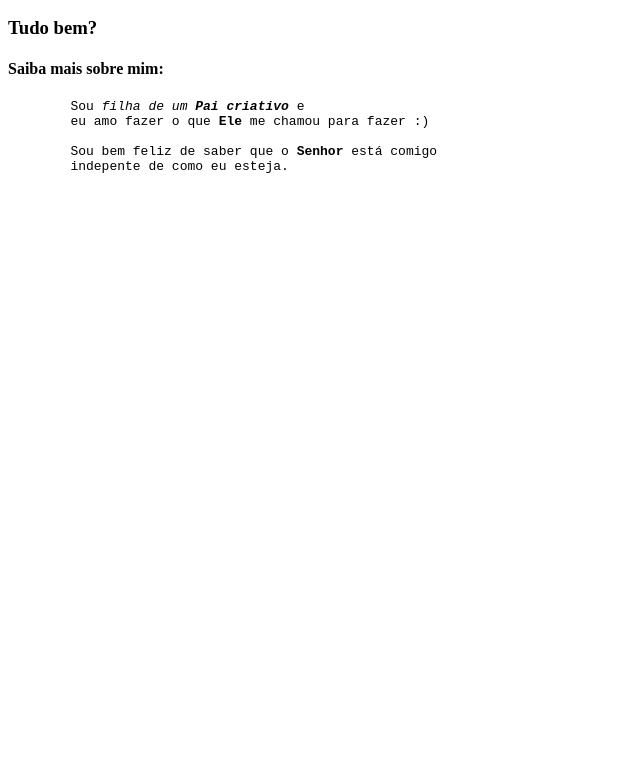
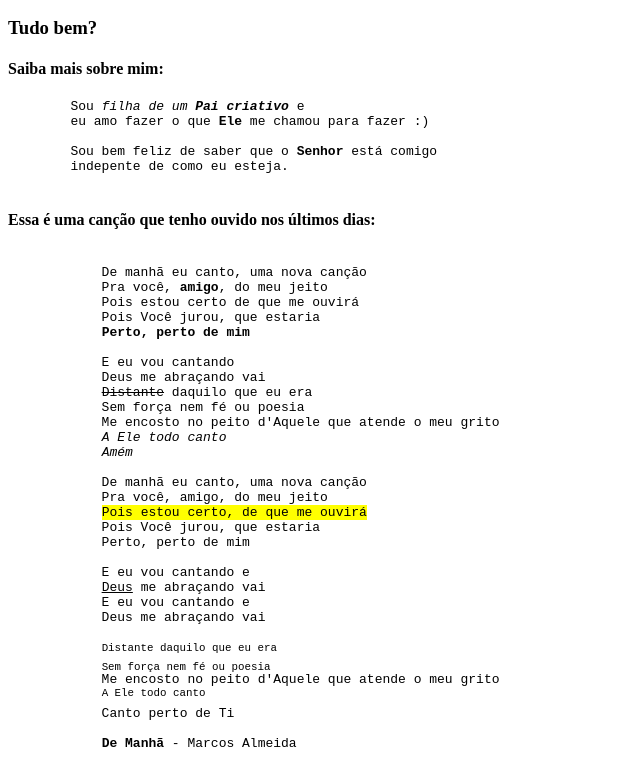
Before and after one commit to annajuliabreu/lms, a plain HTML site: page 01_intro/index.html in a window 1280 px wide. Shown: the part 110-892 px from the top of the page, without its empty margins (0-640 px from the left). Before the commit the page ends 800 px from the top, so only its background shows below. Drawn offline with Linux system fonts and the light colour scheme.

Commit message:
att o doc html

```diff
--- a/01_intro/index.html
+++ b/01_intro/index.html
@@ -25,6 +25,43 @@
         Sou bem feliz de saber que o <b>Senhor</b> está comigo
         indepente de como eu esteja.
         </pre>
+
+        <h4>Essa é uma canção que tenho ouvido nos últimos dias:</h4>
+        <pre>
+            <!-- Formatação de texto - definem elementos inline -->
+            De manhã eu canto, uma nova canção
+            Pra você, <b>amigo</b>, do meu jeito
+            Pois estou certo de que me ouvirá
+            Pois Você jurou, que estaria
+            <strong>Perto, perto de mim</strong>
+
+            E eu vou cantando
+            Deus me abraçando vai
+            <del>Distante</del> daquilo que eu era
+            Sem força nem fé ou poesia
+            Me encosto no peito d'Aquele que atende o meu grito
+            <i>A Ele todo canto</i>
+            <em>Amém</em>
+
+            De manhã eu canto, uma nova canção
+            Pra você, amigo, do meu jeito
+            <mark>Pois estou certo, de que me ouvirá</mark>
+            Pois Você jurou, que estaria
+            Perto, perto de mim
+
+            E eu vou cantando e
+            <ins>Deus</ins> me abraçando vai
+            E eu vou cantando e
+            Deus me abraçando vai
+
+            <small>Distante daquilo que eu era</small>
+            <sub>Sem força nem fé ou poesia</sub>
+            Me encosto no peito d'Aquele que atende o meu grito
+            <sup>A Ele todo canto</sup>
+            Canto perto de Ti
+
+            <b>De Manhã</b> - Marcos Almeida
+        </pre>
     </p>
 </body>
 </html>
```
